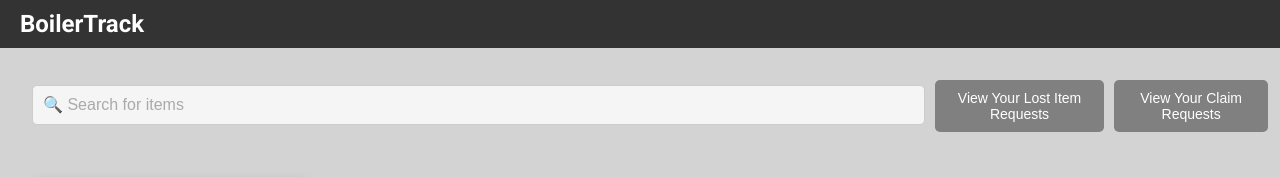
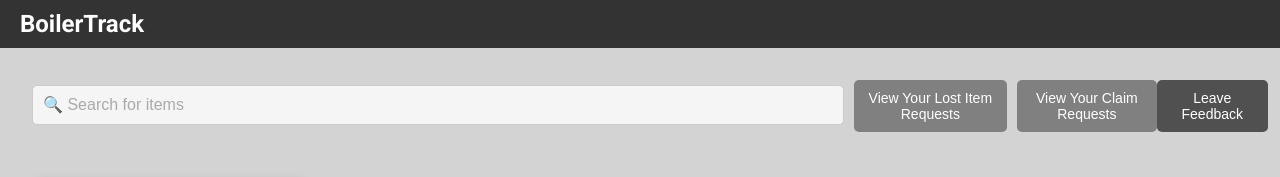
Before and after one commit to daivikghosh/BoilerTrack, a React (Create React App) app: page /all-items in a window 1280 px wide. Shown: the top 177 px of the page. Built offline with nearby package versions, Linux system fonts and the light colour scheme; no server answers.

Commit message:
Added button to generate keywords

```diff
--- a/src/components/StaffInputForm/StaffInputForm.js
+++ b/src/components/StaffInputForm/StaffInputForm.js
@@ -104,6 +104,7 @@ function StaffInputForm() {
             />
             <span>Choose File</span>
           </label>
+          <button className="generate-button">Generate Keywords</button>
           <input
             id="image-upload"
             type="file"
--- a/src/pages/AllItemsPage.css
+++ b/src/pages/AllItemsPage.css
@@ -227,6 +227,22 @@
     background-color: #505050; /* Darker blue on hover */
   }
 
+  .feedback-button {
+    background-color: #808080; /* Bright dark blue */
+    color: #fff;
+    border: none;
+    padding: 10px 15px;
+    margin-left: 20px;
+    border-radius: 5px;
+    cursor: pointer;
+    font-size: 14px;
+    transition: background-color 0.3s ease;
+  }
+
+  .feedback-button {
+    background-color: #505050; /* Darker blue on hover */
+  }
+
   .lost-item-request-container {
     margin-top: auto; /* Pushes the button to the bottom */
   margin-bottom: 20px; /* Adds spacing at the bottom */
--- a/src/pages/AllItemsPage.js
+++ b/src/pages/AllItemsPage.js
@@ -220,6 +220,12 @@ function AllItemsPage() {
             View Your Claim Requests
           </button>
         </Link>
+
+        <Link to="">
+          <button className="feedback-button">
+            Leave Feedback
+          </button>
+        </Link>
       </div>
 
 
```
Also changed, not shown: src/components/FeedbackForm/FeedbackForm.css (added), src/components/FeedbackForm/FeedbackForm.js (added).
